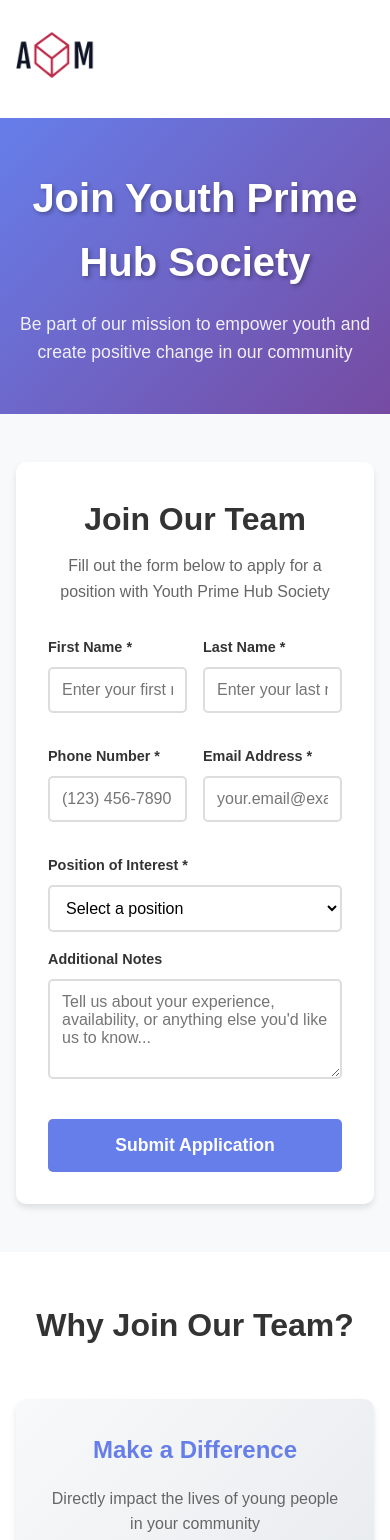
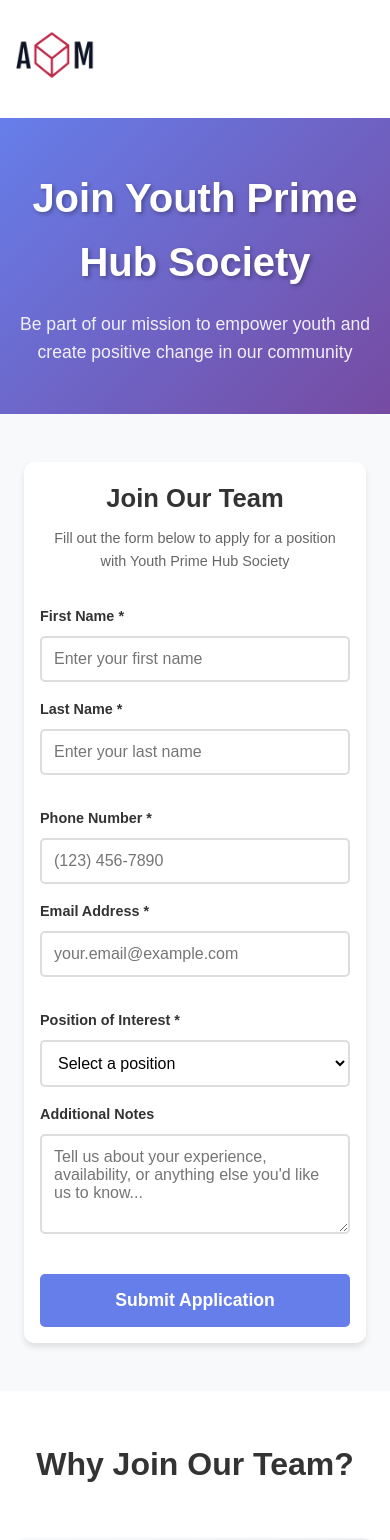
Before and after one commit to AbdulkarimMziya/Youth_hub, a React (Vite) app: page /join in a window 390 px wide. Shown: the top 1540 px of the page. Built offline with nearby package versions, Linux system fonts and the light colour scheme.

Commit message:
Clean up code and remove unused components

```diff
--- /dev/null
+++ b/src/Components/Forms/RecruitForm/RecruitForm.module.css
@@ -0,0 +1,138 @@
+.form {
+  max-width: 600px;
+  margin: 0 auto;
+  padding: 2rem;
+  background-color: #fff;
+  border-radius: 10px;
+  box-shadow: 0 4px 6px rgba(0, 0, 0, 0.1);
+  font-family: Arial, sans-serif;
+}
+
+.title {
+  font-size: 2rem;
+  font-weight: bold;
+  color: #333;
+  margin-bottom: 0.5rem;
+  text-align: center;
+}
+
+.subtitle {
+  font-size: 1rem;
+  color: #666;
+  margin-bottom: 2rem;
+  text-align: center;
+}
+
+.row {
+  display: flex;
+  gap: 1rem;
+  margin-bottom: 1rem;
+}
+
+.inputGroup {
+  flex: 1;
+  margin-bottom: 1rem;
+}
+
+.label {
+  display: block;
+  font-size: 0.9rem;
+  font-weight: 600;
+  color: #333;
+  margin-bottom: 0.5rem;
+}
+
+.input,
+.select,
+.textarea {
+  width: 100%;
+  padding: 0.75rem;
+  border: 2px solid #ddd;
+  border-radius: 5px;
+  font-size: 1rem;
+  transition: border-color 0.3s ease;
+  box-sizing: border-box;
+}
+
+.input:focus,
+.select:focus,
+.textarea:focus {
+  outline: none;
+  border-color: #667eea;
+}
+
+.select {
+  background-color: #fff;
+  cursor: pointer;
+}
+
+.textarea {
+  resize: vertical;
+  font-family: Arial, sans-serif;
+}
+
+.inputError {
+  border-color: #ff4444;
+}
+
+.error {
+  color: #ff4444;
+  font-size: 0.8rem;
+  margin-top: 0.25rem;
+  display: block;
+}
+
+.submitButton {
+  width: 100%;
+  padding: 1rem;
+  background-color: #667eea;
+  color: #fff;
+  border: none;
+  border-radius: 5px;
+  font-size: 1.1rem;
+  font-weight: 600;
+  cursor: pointer;
+  transition: background-color 0.3s ease;
+  margin-top: 1rem;
+}
+
+.submitButton:hover {
+  background-color: #5a6fd8;
+}
+
+.submitButton:disabled {
+  background-color: #ccc;
+  cursor: not-allowed;
+}
+
+/* Responsive Design */
+@media (max-width: 768px) {
+  .row {
+    flex-direction: column;
+    gap: 0;
+  }
+
+  .form {
+    padding: 1.5rem;
+    margin: 0 1rem;
+  }
+
+  .title {
+    font-size: 1.8rem;
+  }
+}
+
+@media (max-width: 480px) {
+  .form {
+    padding: 1rem;
+    margin: 0 0.5rem;
+  }
+
+  .title {
+    font-size: 1.6rem;
+  }
+
+  .subtitle {
+    font-size: 0.9rem;
+  }
+}
--- a/src/Components/Forms/RecruitForm/recruitForm.jsx
+++ b/src/Components/Forms/RecruitForm/recruitForm.jsx
@@ -1,4 +1,5 @@
 import { useState } from 'react';
+import styles from './RecruitForm.module.css';
 
 const RecruitForm = () => {
     const [formData, setFormData] = useState({
@@ -75,49 +76,47 @@ const RecruitForm = () => {
         e.preventDefault();
 
         if (validateForm()) {
-            // Form is valid, process the data
-            console.log('Form submitted:', formData);
-
             // Submit to Google Apps Script
             const url = 'https://script.google.com/macros/s/AKfycbz4oNXlCAB8Z9qG1KFbzPQj_WPbx2iCq4QmJr_dTwuKJ_AKDsphi_JRXACUsXHNKsDgxA/exec';
             const formDataToSend = new FormData();
-            formDataToSend.append('FirstName', formData.firstName);
-            formDataToSend.append('LastName', formData.lastName);
-            formDataToSend.append('PhoneNumber', formData.phoneNumber);
-            formDataToSend.append('Email', formData.email);
-            formDataToSend.append('Position', formData.position);
-            formDataToSend.append('Notes', formData.notes);
+
+            Object.keys(formData).forEach(key => {
+                const capitalizedKey = key.charAt(0).toUpperCase() + key.slice(1);
+                formDataToSend.append(capitalizedKey, formData[key]);
+            });
 
             fetch(url, {
                 method: 'POST',
                 body: formDataToSend
-            }).then(response => response.text()).then(result => {
+            })
+            .then(response => response.text())
+            .then(result => {
                 alert(result);
-            }).catch(error => {
+                // Reset form on success
+                setFormData({
+                    firstName: '',
+                    lastName: '',
+                    phoneNumber: '',
+                    email: '',
+                    position: '',
+                    notes: ''
+                });
+            })
+            .catch(error => {
                 console.error('Error submitting form:', error);
                 alert('There was an error submitting your application. Please try again later.');
-            });
-
-            // Reset form
-            setFormData({
-                firstName: '',
-                lastName: '',
-                phoneNumber: '',
-                email: '',
-                position: '',
-                notes: ''
             });
         }
     };
 
     return (
-        <form onSubmit={handleSubmit} style={styles.form}>
-            <h2 style={styles.title}>Join Our Team</h2>
-            <p style={styles.subtitle}>Fill out the form below to apply for a position with Youth Prime Hub Society</p>
+        <form onSubmit={handleSubmit} className={styles.form}>
+            <h2 className={styles.title}>Join Our Team</h2>
+            <p className={styles.subtitle}>Fill out the form below to apply for a position with Youth Prime Hub Society</p>
 
-            <div style={styles.row}>
-                <div style={styles.inputGroup}>
-                    <label htmlFor="firstName" style={styles.label}>
+            <div className={styles.row}>
+                <div className={styles.inputGroup}>
+                    <label htmlFor="firstName" className={styles.label}>
                         First Name *
                     </label>
                     <input
@@ -126,17 +125,14 @@ const RecruitForm = () => {
                         name="firstName"
                         value={formData.firstName}
                         onChange={handleChange}
-                        style={{
-                            ...styles.input,
-                            ...(errors.firstName ? styles.inputError : {})
-                        }}
+                        className={`${styles.input} ${errors.firstName ? styles.inputError : ''}`}
                         placeholder="Enter your first name"
                     />
-                    {errors.firstName && <span style={styles.error}>{errors.firstName}</span>}
+                    {errors.firstName && <span className={styles.error}>{errors.firstName}</span>}
                 </div>
 
-                <div style={styles.inputGroup}>
-                    <label htmlFor="lastName" style={styles.label}>
+                <div className={styles.inputGroup}>
+                    <label htmlFor="lastName" className={styles.label}>
                         Last Name *
                     </label>
                     <input
@@ -145,19 +141,16 @@ const RecruitForm = () => {
                         name="lastName"
                         value={formData.lastName}
                         onChange={handleChange}
-                        style={{
-                            ...styles.input,
-                            ...(errors.lastName ? styles.inputError : {})
-                        }}
+                        className={`${styles.input} ${errors.lastName ? styles.inputError : ''}`}
                         placeholder="Enter your last name"
                     />
-                    {errors.lastName && <span style={styles.error}>{errors.lastName}</span>}
+                    {errors.lastName && <span className={styles.error}>{errors.lastName}</span>}
                 </div>
             </div>
 
-            <div style={styles.row}>
-                <div style={styles.inputGroup}>
-                    <label htmlFor="phoneNumber" style={styles.label}>
+            <div className={styles.row}>
+                <div className={styles.inputGroup}>
+                    <label htmlFor="phoneNumber" className={styles.label}>
                         Phone Number *
                     </label>
                     <input
@@ -166,17 +159,14 @@ const RecruitForm = () => {
                         name="phoneNumber"
                         value={formData.phoneNumber}
                         onChange={handleChange}
-                        style={{
-                            ...styles.input,
-                            ...(errors.phoneNumber ? styles.inputError : {})
-                        }}
+                        className={`${styles.input} ${errors.phoneNumber ? styles.inputError : ''}`}
                         placeholder="(123) 456-7890"
                     />
-                    {errors.phoneNumber && <span style={styles.error}>{errors.phoneNumber}</span>}
+                    {errors.phoneNumber && <span className={styles.error}>{errors.phoneNumber}</span>}
                 </div>
 
-                <div style={styles.inputGroup}>
-                    <label htmlFor="email" style={styles.label}>
+                <div className={styles.inputGroup}>
+                    <label htmlFor="email" className={styles.label}>
                         Email Address *
                     </label>
                     <input
@@ -185,18 +175,15 @@ const RecruitForm = () => {
                         name="email"
                         value={formData.email}
                         onChange={handleChange}
-                        style={{
-                            ...styles.input,
-                            ...(errors.email ? styles.inputError : {})
-                        }}
+                        className={`${styles.input} ${errors.email ? styles.inputError : ''}`}
                         placeholder="your.email@example.com"
                     />
-                    {errors.email && <span style={styles.error}>{errors.email}</span>}
+                    {errors.email && <span className={styles.error}>{errors.email}</span>}
                 </div>
             </div>
 
-            <div style={styles.inputGroup}>
-                <label htmlFor="position" style={styles.label}>
+            <div className={styles.inputGroup}>
+                <label htmlFor="position" className={styles.label}>
                     Position of Interest *
                 </label>
                 <select
@@ -204,10 +191,7 @@ const RecruitForm = () => {
                     name="position"
                     value={formData.position}
                     onChange={handleChange}
-                    style={{
-                        ...styles.select,
-                        ...(errors.position ? styles.inputError : {})
-                    }}
+                    className={`${styles.select} ${errors.position ? styles.inputError : ''}`}
                 >
                     {positions.map(position => (
                         <option key={position.value} value={position.value}>
@@ -215,11 +199,11 @@ const RecruitForm = () => {
                         </option>
                     ))}
                 </select>
-                {errors.position && <span style={styles.error}>{errors.position}</span>}
+                {errors.position && <span className={styles.error}>{errors.position}</span>}
             </div>
 
-            <div style={styles.inputGroup}>
-                <label htmlFor="notes" style={styles.label}>
+            <div className={styles.inputGroup}>
+                <label htmlFor="notes" className={styles.label}>
                     Additional Notes
                 </label>
                 <textarea
@@ -227,111 +211,17 @@ const RecruitForm = () => {
                     name="notes"
                     value={formData.notes}
                     onChange={handleChange}
-                    style={styles.textarea}
+                    className={styles.textarea}
                     placeholder="Tell us about your experience, availability, or anything else you'd like us to know..."
                     rows="4"
                 />
             </div>
 
-            <button type="submit" style={styles.submitButton}>
+            <button type="submit" className={styles.submitButton}>
                 Submit Application
             </button>
         </form>
     );
 };
 
-const styles = {
-    form: {
-        maxWidth: '600px',
-        margin: '0 auto',
-        padding: '2rem',
-        backgroundColor: '#fff',
-        borderRadius: '10px',
-        boxShadow: '0 4px 6px rgba(0, 0, 0, 0.1)',
-        fontFamily: 'Arial, sans-serif'
-    },
-    title: {
-        fontSize: '2rem',
-        fontWeight: 'bold',
-        color: '#333',
-        marginBottom: '0.5rem',
-        textAlign: 'center'
-    },
-    subtitle: {
-        fontSize: '1rem',
-        color: '#666',
-        marginBottom: '2rem',
-        textAlign: 'center'
-    },
-    row: {
-        display: 'flex',
-        gap: '1rem',
-        marginBottom: '1rem'
-    },
-    inputGroup: {
-        flex: 1,
-        marginBottom: '1rem'
-    },
-    label: {
-        display: 'block',
-        fontSize: '0.9rem',
-        fontWeight: '600',
-        color: '#333',
-        marginBottom: '0.5rem'
-    },
-    input: {
-        width: '100%',
-        padding: '0.75rem',
-        border: '2px solid #ddd',
-        borderRadius: '5px',
-        fontSize: '1rem',
-        transition: 'border-color 0.3s ease',
-        boxSizing: 'border-box'
-    },
-    select: {
-        width: '100%',
-        padding: '0.75rem',
-        border: '2px solid #ddd',
-        borderRadius: '5px',
-        fontSize: '1rem',
-        backgroundColor: '#fff',
-        cursor: 'pointer',
-        transition: 'border-color 0.3s ease',
-        boxSizing: 'border-box'
-    },
-    textarea: {
-        width: '100%',
-        padding: '0.75rem',
-        border: '2px solid #ddd',
-        borderRadius: '5px',
-        fontSize: '1rem',
-        resize: 'vertical',
-        fontFamily: 'Arial, sans-serif',
-        transition: 'border-color 0.3s ease',
-        boxSizing: 'border-box'
-    },
-    inputError: {
-        borderColor: '#ff4444'
-    },
-    error: {
-        color: '#ff4444',
-        fontSize: '0.8rem',
-        marginTop: '0.25rem',
-        display: 'block'
-    },
-    submitButton: {
-        width: '100%',
-        padding: '1rem',
-        backgroundColor: '#667eea',
-        color: '#fff',
-        border: 'none',
-        borderRadius: '5px',
-        fontSize: '1.1rem',
-        fontWeight: '600',
-        cursor: 'pointer',
-        transition: 'background-color 0.3s ease',
-        marginTop: '1rem'
-    }
-};
-
 export default RecruitForm;
--- a/src/pages/Join/Join.jsx
+++ b/src/pages/Join/Join.jsx
@@ -1,4 +1,4 @@
-import RecruitForm from '../../Components/Forms/RecruitForm/recruitForm';
+import RecruitForm from '../../Components/Forms/RecruitForm/RecruitForm';
 import styles from './Join.module.css';
 
 const Join = () => {
--- a/src/routes/index.js
+++ b/src/routes/index.js
@@ -1,3 +1,3 @@
 // Export all routing related modules
-export { routes, getNavRoutes, getRouteByPath } from './routes';
+export { routes, getNavRoutes } from './routes';
 export { default as AppRouter } from './AppRouter';
--- a/src/routes/routes.js
+++ b/src/routes/routes.js
@@ -50,8 +50,3 @@ export const routes = [
 export const getNavRoutes = () => {
   return routes.filter(route => route.showInNav);
 };
-
-// Helper function to get route by path
-export const getRouteByPath = (path) => {
-  return routes.find(route => route.path === path);
-};
```
Also changed, not shown: src/Components/UI/Button/Button.jsx (deleted, +0 -31 lines), src/Components/UI/Button/Button.module.css (deleted, +0 -68 lines).
